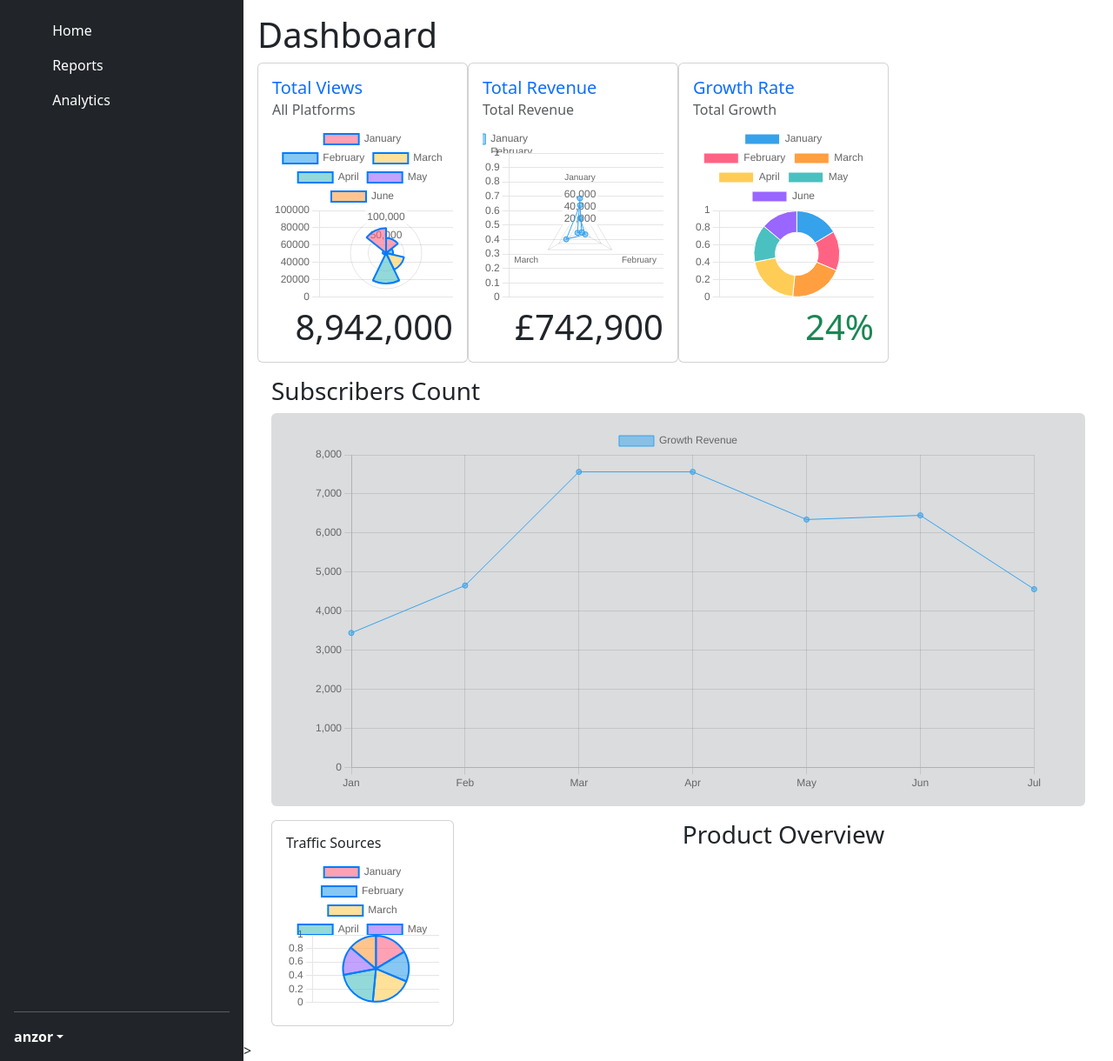
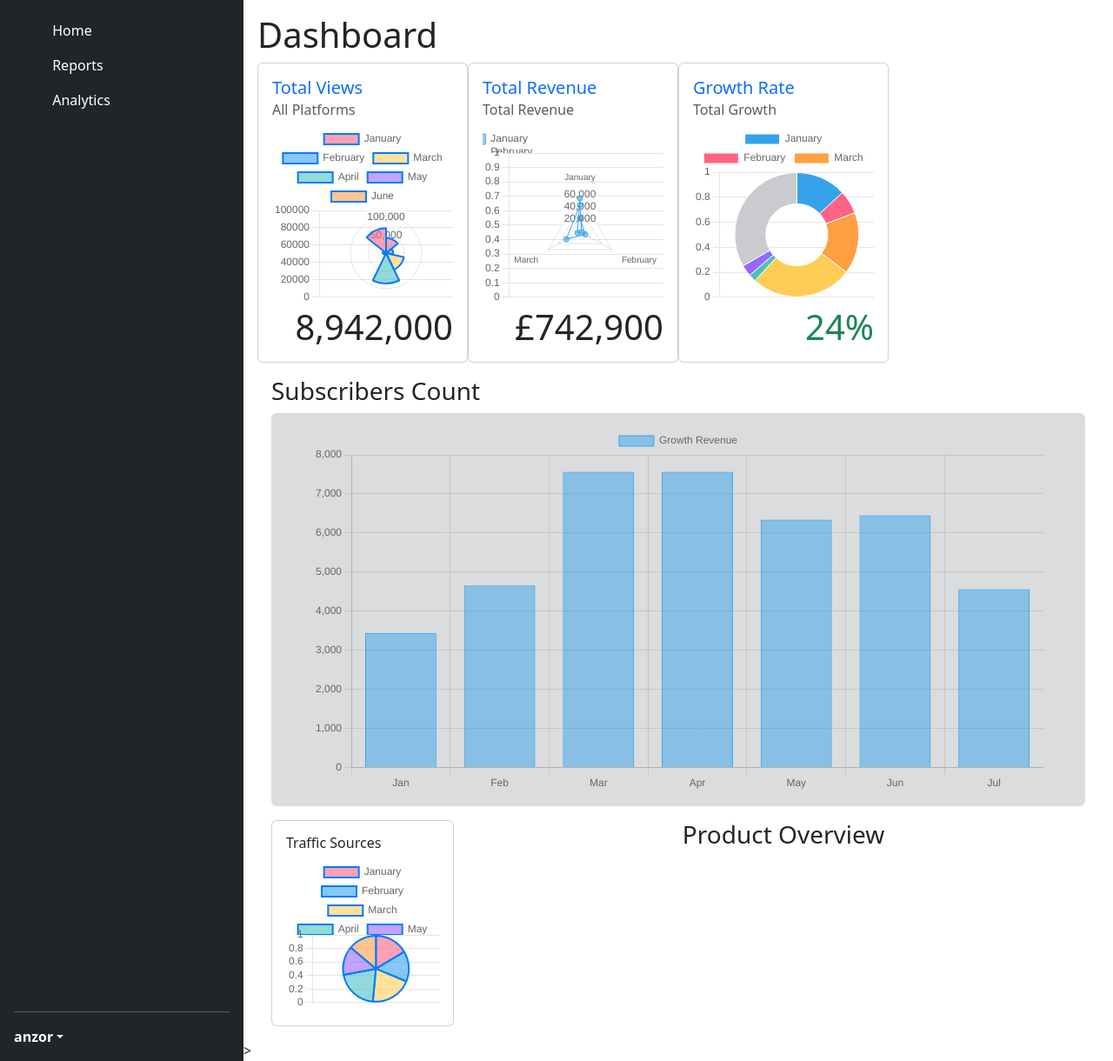
Before and after one commit to Pazzword/DataVisualisation, a Django app: page /dashboard/ in a window 1280 px wide. Shown: the part 70-1290 px from the top of the page at 87% size. Run offline with Django 5.2, Linux system fonts and the light colour scheme; data comes from the database, SQL or seed files in the repository; both versions use the stored data as it was after the commit; data that the repository does not hold is empty; some libraries are stand-ins or nearby versions.

Commit message:
line chart changed to bar chart

```diff
--- a/core/static/assets/js/index.js
+++ b/core/static/assets/js/index.js
@@ -3,6 +3,7 @@ const revenueChart = document.getElementById('revenue-chart');
 const growthChart = document.getElementById('growth-chart');
 const subscriberCountChart = document.getElementById('subscribers-count');
 const trafficSources = document.getElementById('traffic-sources');
+const growthRate = document.getElementById('growth-rate');
 
 
 
@@ -66,14 +67,17 @@ fetch('/api/revenue-views')
     });
 
 
-// Growth Doughnut Chart//
-new Chart(growthChart, {
+// Growth Radar Chart//
+fetch('/api/growth-rate')
+    .then(response => response.json())
+    .then(data => {
+        new Chart(growthRate, {
             type: 'doughnut',
             data: {
-        labels: ['January', 'February', 'March', 'April', 'May', 'June'],
+                labels: ['January', 'February', 'March'],
                 datasets: [{
-            label: 'Growth Revenue',
-            data: [65, 59, 80, 81, 56, 55],
+                    label: data.labels,
+                    data: data.data,
                     borderWidth: 1
                 }]
             },
@@ -86,6 +90,8 @@ new Chart(growthChart, {
             }
         });
 
+    });
+
 
 
 // Subscribers Count Line Chart//
@@ -93,12 +99,12 @@ fetch('/api/total-views')
     .then(response => response.json())
     .then(data => {
         new Chart(subscriberCountChart, {
-            type: 'line',
+            type: 'bar',
             data: {
                 labels: data.labels,
                 datasets: [{
                     label: 'Growth Revenue',
-                    data: data.data,
+                    data: data.data, //Data is coming from DB
                     borderWidth: 1
                 }]
             },
--- a/core/templates/area_chart.html
+++ b/core/templates/area_chart.html
@@ -30,7 +30,7 @@
   const ctx = document.getElementById('myChart');
 
   new Chart(ctx, {
-  type: 'line',
+  type: 'bar',
   data: {
     labels: ['Red', 'Blue', 'Yellow', 'Green', 'Purple', 'Orange'],
     datasets: [{
--- a/core/templates/dashboard.html
+++ b/core/templates/dashboard.html
@@ -32,7 +32,7 @@
                         <h5 class="card-title text-primary">Growth Rate </h5>
                         <h6 class="card-subtitle mb-2 text-muted">Total Growth</h6>
                         <div>
-                            <canvas id="growth-chart"></canvas>
+                            <canvas id="growth-rate"></canvas>
                         </div>
                         <h1 class="card-text text-end text-success">24%</h1>
                     </div>
--- a/core/templates/index.html
+++ b/core/templates/index.html
@@ -3,7 +3,8 @@
 <html>
   <head>
     <meta charset="utf-8">
-    <meta name="viewport" content="width=device-width">
+    <meta name="viewport" content="width=device-width, initial-scale=1, viewport-fit=cover">
+
     <meta http-equiv="X-UA-Compatible" content="IE=edge">
     <title>Analitical Dashboard</title>
     <!-- Bootstrap -->
--- a/core/templates/layouts/base.html
+++ b/core/templates/layouts/base.html
@@ -2,7 +2,7 @@
 <html>
   <head>
     <meta charset="utf-8">
-    <meta name="viewport" content="width=device-width">
+    <meta name="viewport" content="width=device-width, initial-scale=1, viewport-fit=cover">
     <meta http-equiv="X-UA-Compatible" content="IE=edge">
     <title>Analitical Dashboard</title>
     <!-- Bootstrap -->
```
Also changed, not shown: db.sqlite3. Lines whose indentation alone changed are shown as unchanged.
